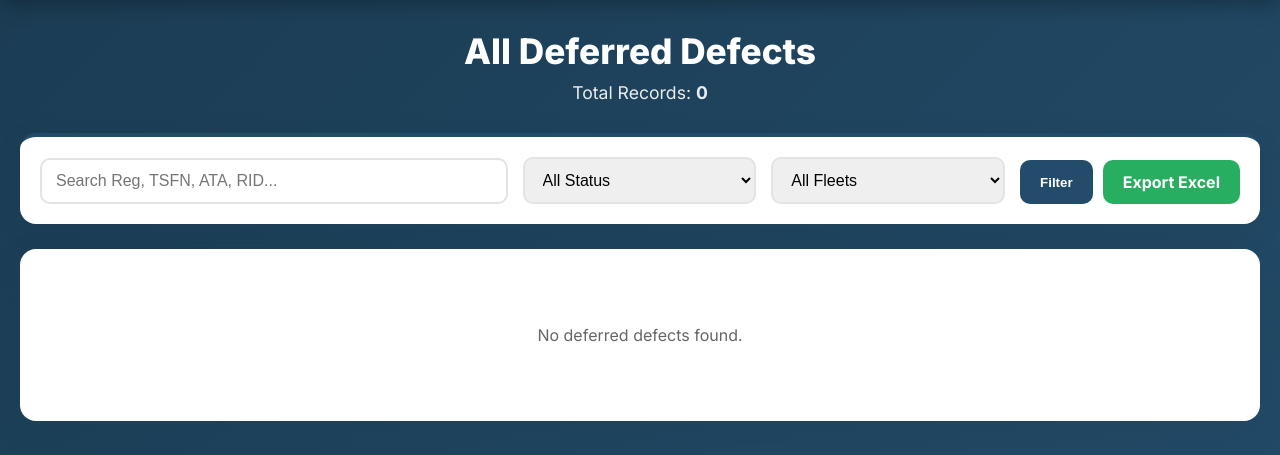
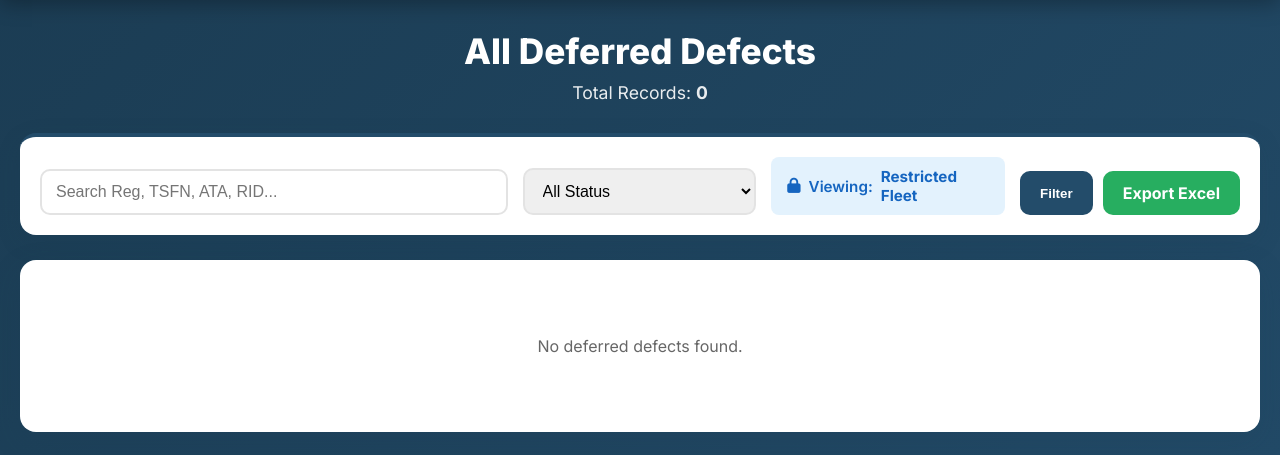
Before and after one commit to sniperras/Ethiopian-Airlines-Deferred-Defects-System, a PHP site: page /view_all_defects.php in a window 1280 px wide. Shown: the part 76-531 px from the top of the page. Run offline with PHP 8.4, Linux system fonts and the light colour scheme; the visitor is signed in with stand-in values (Sample User, id 1); data that the repository does not hold is empty.

Commit message:
v1.3 fix fleet selection locked

```diff
--- a/assets/css/view_defects.css
+++ b/assets/css/view_defects.css
@@ -356,6 +356,28 @@ body {
     font-size: 0.9rem;
 }
 
+/* Fix long description wrapping vertically */
+.desc-cell {
+    white-space: normal !important;
+    word-wrap: break-word;
+    max-width: 300px;
+    line-height: 1.5;
+    padding: 10px 8px;
+}
+
+/* Nice locked fleet indicator */
+.fleet-locked-info {
+    background: #e3f2fd;
+    color: #1565c0;
+    padding: 10px 16px;
+    border-radius: 8px;
+    font-weight: 600;
+    font-size: 0.95em;
+    display: flex;
+    align-items: center;
+    gap: 8px;
+}
+
 /* Responsive */
 @media (max-width: 992px) {
     .filter-form {
--- a/db_connect.php
+++ b/db_connect.php
@@ -1,9 +1,9 @@
 <?php
 // db_connect.php - CHANGE ONLY THESE 4 LINES WITH YOUR HOSTING DETAILS
-$host     = 'sql202.infinityfree.com';
-$dbname   = 'if0_40574136_et_deferred_defects';     // ← CHANGE TO YOUR DATABASE NAME
-$username = 'if0_40574136';        // ← YOUR DB USERNAME
-$password = 'T1YycIU1dv6';    // ← YOUR DB PASSWORD (from hosting panel)
+$host     = 'localhost';
+$dbname   = 'et_deferred_defects';     // ← CHANGE TO YOUR DATABASE NAME
+$username = 'root';        // ← YOUR DB USERNAME
+$password = '';    // ← YOUR DB PASSWORD (from hosting panel)
 
 try {
     $pdo = new PDO("mysql:host=$host;dbname=$dbname;charset=utf8mb4", $username, $password);
--- a/view_all_defects.php
+++ b/view_all_defects.php
@@ -19,11 +19,16 @@ $status_filter = $_GET['status'] ?? 'ALL';
 $fleet_filter  = $_GET['fleet']  ?? 'ALL';
 $search        = trim($_GET['search'] ?? '');
 
+// Force fleet filter for non-admin locked users (security + UX)
+if (!$is_admin && $is_fleet_locked && $user_fleet !== '') {
+    $fleet_filter = $user_fleet;
+}
+
 $sql = "SELECT * FROM deferred_defects WHERE 1=1";
 $params = [];
 
-if (!$is_admin && $is_fleet_locked) {
-    $sql .= " AND fleet = ?";
+if (!$is_admin && $is_fleet_locked && $user_fleet !== '') {
+    $sql .= " AND UPPER(fleet) = ?";
     $params[] = $user_fleet;
 }
 if ($status_filter !== 'ALL') {
@@ -31,8 +36,8 @@ if ($status_filter !== 'ALL') {
     $params[] = strtoupper($status_filter);
 }
 if ($fleet_filter !== 'ALL') {
-    $sql .= " AND fleet = ?";
-    $params[] = $params[] = $fleet_filter;
+    $sql .= " AND UPPER(fleet) = ?";
+    $params[] = $fleet_filter;
 }
 if ($search !== '') {
     $sql .= " AND (ac_registration LIKE ? OR defect_desc LIKE ? OR tsfn LIKE ? OR ata_seq LIKE ? OR rid LIKE ? OR add_log_no LIKE ?)";
@@ -103,17 +108,28 @@ $defects = $stmt->fetchAll();
                         <option value="CLEARED" <?= $status_filter==='CLEARED'?'selected':'' ?>>CLEARED</option>
                     </select>
                 </div>
-                <div class="filter-group">
-                    <select name="fleet">
-                        <option value="ALL" <?= $fleet_filter==='ALL'?'selected':'' ?>>All Fleets</option>
-                        <option value="Airbus">Airbus</option>
-                        <option value="787">787</option>
-                        <option value="777">777</option>
-                        <option value="737">737</option>
-                        <option value="Cargo">Cargo</option>
-                        <option value="Q400">Q400</option>
-                    </select>
-                </div>
+
+                <!-- FLEET FILTER: Admin sees dropdown | Normal user sees locked info -->
+                <?php if ($is_admin): ?>
+                    <div class="filter-group">
+                        <select name="fleet">
+                            <option value="ALL" <?= $fleet_filter==='ALL'?'selected':'' ?>>All Fleets</option>
+                            <option value="Airbus" <?= $fleet_filter==='Airbus'?'selected':'' ?>>Airbus</option>
+                            <option value="787" <?= $fleet_filter==='787'?'selected':'' ?>>787</option>
+                            <option value="777" <?= $fleet_filter==='777'?'selected':'' ?>>777</option>
+                            <option value="737" <?= $fleet_filter==='737'?'selected':'' ?>>737</option>
+                            <option value="Cargo" <?= $fleet_filter==='Cargo'?'selected':'' ?>>Cargo</option>
+                            <option value="Q400" <?= $fleet_filter==='Q400'?'selected':'' ?>>Q400</option>
+                        </select>
+                    </div>
+                <?php else: ?>
+                    <!-- Hidden input + visual lock indicator for normal users -->
+                   <input type="hidden" name="fleet" value="<?= htmlspecialchars($user_fleet) ?>">
+                    <div class="fleet-locked-info">
+                        <i class="fa fa-lock"></i> Viewing: <strong><?= htmlspecialchars($user_fleet) ?: 'Restricted' ?> Fleet</strong>
+                    </div>
+                <?php endif; ?>
+
                 <div class="filter-actions">
                     <button type="submit" class="btn-filter">Filter</button>
                     <a href="export_defects.php?<?= http_build_query($_GET) ?>" class="btn-export">
@@ -180,12 +196,13 @@ $defects = $stmt->fetchAll();
                             <td class="mono"><?= htmlspecialchars($d['tsfn'] ?? '-') ?></td>
                             <td class="mono"><?= htmlspecialchars($d['rid'] ?? '-') ?></td>
                             <td class="desc-cell">
-                                <?= htmlspecialchars(strlen($d['defect_desc']) > 80 ? substr($d['defect_desc'],0,80).'...' : $d['defect_desc']) ?>
+                                <!-- Full description with vertical wrap -->
+                                <?= nl2br(htmlspecialchars($d['defect_desc'])) ?>
                             </td>
                             <td><?= htmlspecialchars($d['deferred_by_name']) ?></td>
                             <td><?= date('d/m/Y', strtotime($d['deferral_date'])) ?></td>
 
-                            <!-- ACTIONS COLUMN — EDIT ONLY FOR ACTIVE -->
+                            <!-- ACTIONS COLUMN -->
                             <td class="actions-cell">
                                 <?php if ($isActive): ?>
                                     <a href="clear_defect.php?id=<?= $d['id'] ?>" class="btn-clear" title="Clear Defect">
```
Also changed, not shown: dashboard.php (+30 -9 lines), assets/css/dashboard.css (line endings or trailing spaces).
